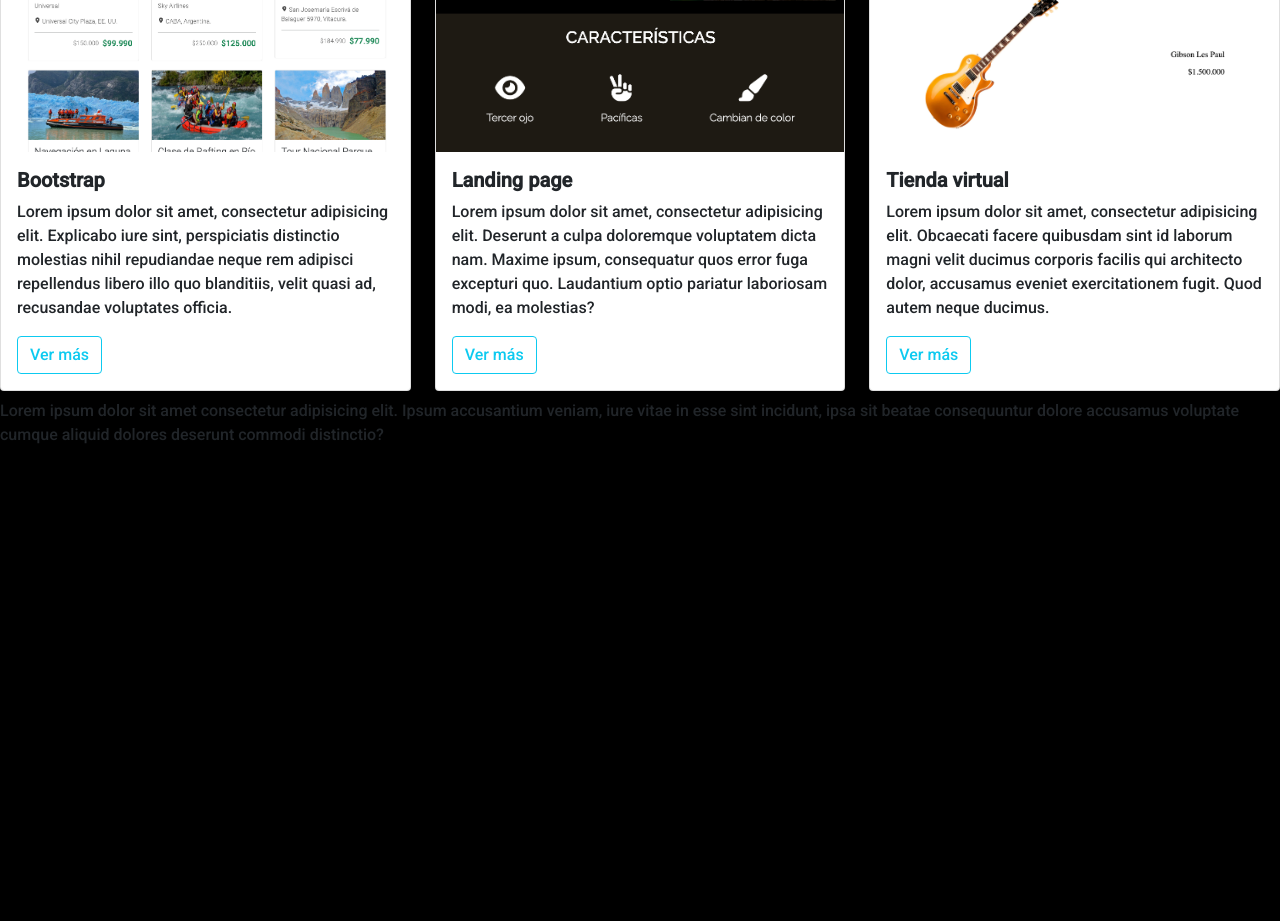
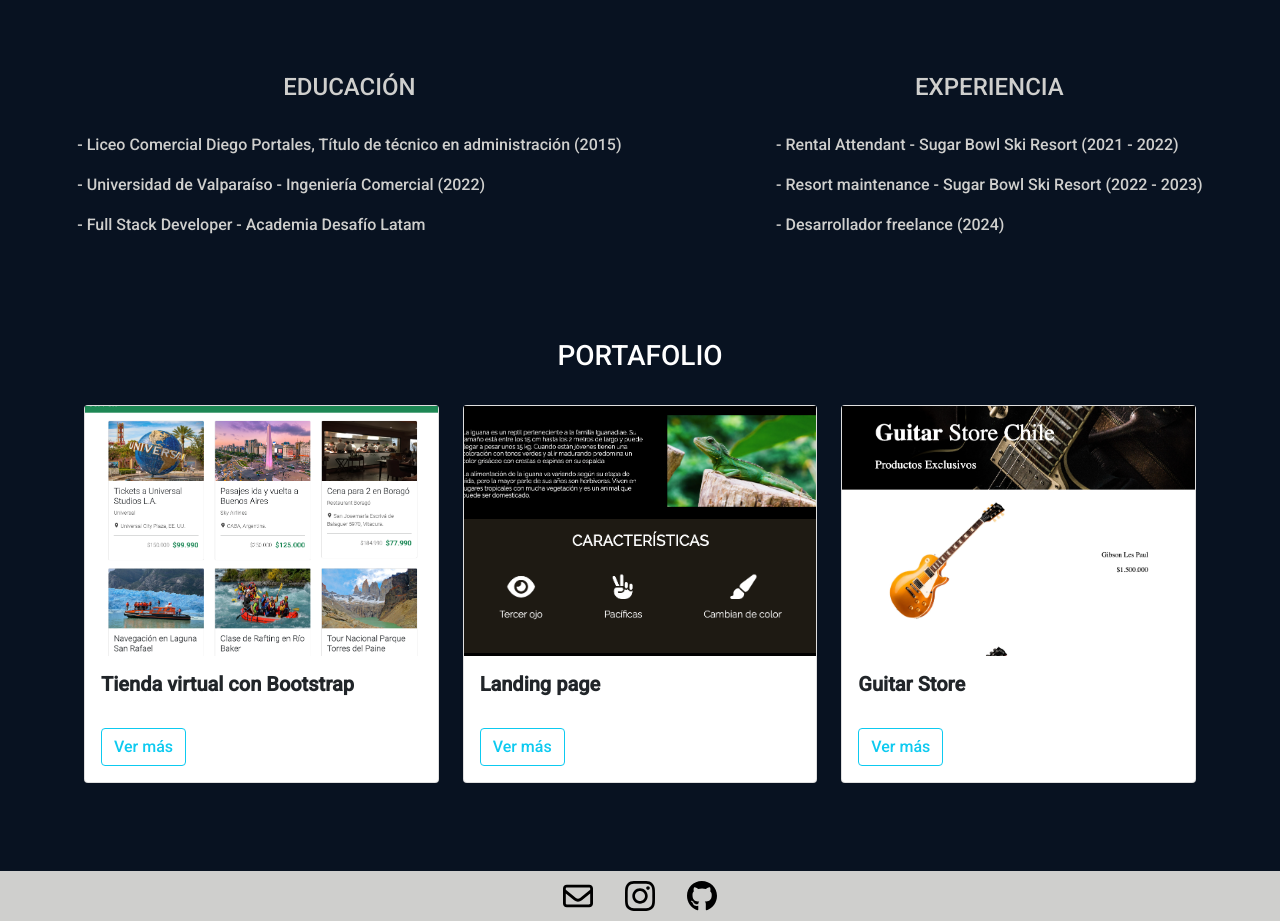
Before and after one commit to victor-yanez-chavarria/cristianrozas-cv, a plain HTML site: page index.html in a window 1280 px wide. Shown: the part 1333-2254 px from the top of the page. Before the commit the page ends 1780 px from the top, so only its background shows below. Drawn offline with nearby package versions, Linux system fonts and the light colour scheme.

Commit message:
Se agregaron imagenes y se cambiaron los colores

```diff
--- a/assets/css/style.css
+++ b/assets/css/style.css
@@ -1,7 +1,12 @@
 body{
     font-family: 'Roboto', sans-serif;
-    background-color: black;
+    background-color: #081221;
 }
+
+.text-color{
+    color: black;
+}
+
 .bienvenida{
     display: flex;
     flex-direction: column;
@@ -30,6 +35,12 @@ body{
 }
 
 /* Acerca de mi */
+
+.contenedor{
+    background-color: #CFCFCD;
+    margin: 5rem;
+    border-radius: 1rem;
+}
 
 .contenedor-sobremi{
     display: flex;
@@ -60,10 +71,28 @@ body{
     max-width: 45rem;
 }
 
+/* Más info */
+.contenedor-info{
+    color: #CFCFCD;
+    display: flex;
+    justify-content: space-around;
+    align-items: center;
+    height: 20rem;
+}
+
+.titulo-info{
+    text-transform: uppercase;
+    margin-bottom: 2rem;
+    text-align: center;
+    font-weight: 500;
+}
+
 /* Portafolio */
 
-.titulo-sobremi{
+.titulo-portafolio{
     font-weight: 500;
+    color: white;
+    text-transform: uppercase;
 }
 
 .image-top{
@@ -72,3 +101,17 @@ body{
     background-size: cover;
     background-position: center;
 }
+
+/* Footer */
+
+footer{
+    background-color: #CFCFCD;
+    margin-top: 5rem;
+}
+
+.contenedor-iconos{
+    display: flex;
+    justify-content: center;
+    align-items: center;
+    gap: 2rem;
+}
--- a/index.html
+++ b/index.html
@@ -24,7 +24,7 @@
     <header>
       <nav class="navbar navbar-expand-lg navbar-dark bg-muted">
         <div class="container-fluid">
-          <a class="navbar-brand" href="#">Cristian Rozas</a>
+          <a class="navbar-brand" href="#">Cristian Rozas DEV</a>
           <button
             class="navbar-toggler"
             type="button"
@@ -42,6 +42,9 @@
                 <a class="nav-link active" aria-current="page" href="#"
                   >Inicio</a
                 >
+              </li>
+              <li class="nav-item">
+                <a class="nav-link" aria-current="page" href="#">About</a>
               </li>
               <li class="nav-item">
                 <a class="nav-link" href="...">Portafolio</a>
@@ -71,20 +74,21 @@
       </div>
     </section>
 
-    <!-- Foto con descripción -->
+    <!-- Sobre mi -->
     <section>
+      <div class="contenedor">
         <div class="contenedor-sobremi">
           <div class="contenedor-foto">
             <img src="..." alt="" />
           </div>
           <div class="sobre-mi">
-          <div>
-            <h3>Sobre mi</h3>
+            <div class="text-color">
+              <h3>About</h3>
               <p>
-              Lorem ipsum dolor, sit amet consectetur adipisicing elit. Culpa in
-              placeat iusto, vitae minima, perspiciatis saepe alias expedita
-              numquam laborum sit aut autem magni impedit molestiae perferendis
-              a iure iste.
+                Lorem ipsum dolor, sit amet consectetur adipisicing elit. Culpa
+                in placeat iusto, vitae minima, perspiciatis saepe alias
+                expedita numquam laborum sit aut autem magni impedit molestiae
+                perferendis a iure iste.
               </p>
 
               <p>
@@ -97,27 +101,43 @@
               <p>
                 Lorem ipsum dolor sit amet consectetur adipisicing elit.
                 Architecto eius exercitationem corporis maiores totam earum
-              mollitia vero at, illum nemo delectus aut nihil inventore alias? A
-              incidunt non ea suscipit?
+                mollitia vero at, illum nemo delectus aut nihil inventore alias?
+                A incidunt non ea suscipit?
               </p>
+            </div>
           </div>
         </div>
       </div>
     </section>
 
-    <!-- Curriculum por sección -->
-    <!-- Educación -->
+    <!-- Más info -->
+    <section>
+      <div class="contenedor-info">
+        <div>
+          <h4 class="titulo-info">Educación</h4>
+          <p>
+            - Liceo Comercial Diego Portales, Título de técnico en
+            administración (2015)
+          </p>
+          <p>- Universidad de Valparaíso - Ingeniería Comercial (2022)</p>
+          <p>- Full Stack Developer - Academia Desafío Latam</p>
+        </div>
 
-    <!-- Experiencia -->
+        <div>
+          <h4 class="titulo-info">Experiencia</h4>
+          <p>- Rental Attendant - Sugar Bowl Ski Resort (2021 - 2022)</p>
+          <p>- Resort maintenance - Sugar Bowl Ski Resort (2022 - 2023)</p>
+          <p>- Desarrollador freelance (2024)</p>
+        </div>
+      </div>
+    </section>
 
     <!-- Portafolio -->
 
     <section>
-      <h3 class="display-7 text-center text-dark mb-3 titulo-sobremi">
-        Portafolio
-      </h3>
+      <h3 class="text-center m-3 mb-4 titulo-portafolio">Portafolio</h3>
 
-      <div class="row">
+      <div class="row mx-5 px-4">
         <div class="col-12 col-sm-4 py-2">
           <div class="card">
             <div
@@ -127,14 +147,8 @@
               "
             ></div>
             <div class="card-body">
-              <h5 class="card-title fw-bold">Bootstrap</h5>
-              <p class="card-text">
-                Lorem ipsum dolor sit amet, consectetur adipisicing elit.
-                Explicabo iure sint, perspiciatis distinctio molestias nihil
-                repudiandae neque rem adipisci repellendus libero illo quo
-                blanditiis, velit quasi ad, recusandae voluptates officia.
-              </p>
-              <button type="button" class="btn btn-outline-info">
+              <h5 class="card-title fw-bold">Tienda virtual con Bootstrap</h5>
+              <button type="button" class="btn btn-outline-info mt-4">
                 Ver más
               </button>
             </div>
@@ -150,13 +164,8 @@
             ></div>
             <div class="card-body">
               <h5 class="card-title fw-bold">Landing page</h5>
-              <p class="card-text">
-                Lorem ipsum dolor sit amet, consectetur adipisicing elit.
-                Deserunt a culpa doloremque voluptatem dicta nam. Maxime ipsum,
-                consequatur quos error fuga excepturi quo. Laudantium optio
-                pariatur laboriosam modi, ea molestias?
-              </p>
-              <button type="button" class="btn btn-outline-info">
+
+              <button type="button" class="btn btn-outline-info mt-4">
                 Ver más
               </button>
             </div>
@@ -171,14 +180,8 @@
               "
             ></div>
             <div class="card-body">
-              <h5 class="card-title fw-bold">Tienda virtual</h5>
-              <p class="card-text">
-                Lorem ipsum dolor sit amet, consectetur adipisicing elit.
-                Obcaecati facere quibusdam sint id laborum magni velit ducimus
-                corporis facilis qui architecto dolor, accusamus eveniet
-                exercitationem fugit. Quod autem neque ducimus.
-              </p>
-              <button type="button" class="btn btn-outline-info">
+              <h5 class="card-title fw-bold">Guitar Store</h5>
+              <button type="button" class="btn btn-outline-info mt-4">
                 Ver más
               </button>
             </div>
@@ -187,12 +190,43 @@
       </div>
     </section>
 
+    <!-- Formulario -->
+
     <footer>
-      <div>
-        Lorem ipsum dolor sit amet consectetur adipisicing elit. Ipsum
-        accusantium veniam, iure vitae in esse sint incidunt, ipsa sit beatae
-        consequuntur dolore accusamus voluptate cumque aliquid dolores deserunt
-        commodi distinctio?
+      <div class="contenedor-iconos">
+        <svg
+          xmlns="http://www.w3.org/2000/svg"
+          height="50"
+          width="30"
+          viewBox="0 0 512 512"
+        >
+          <!--!Font Awesome Free 6.5.1 by @fontawesome - https://fontawesome.com License - https://fontawesome.com/license/free Copyright 2024 Fonticons, Inc.-->
+          <path
+            d="M64 112c-8.8 0-16 7.2-16 16v22.1L220.5 291.7c20.7 17 50.4 17 71.1 0L464 150.1V128c0-8.8-7.2-16-16-16H64zM48 212.2V384c0 8.8 7.2 16 16 16H448c8.8 0 16-7.2 16-16V212.2L322 328.8c-38.4 31.5-93.7 31.5-132 0L48 212.2zM0 128C0 92.7 28.7 64 64 64H448c35.3 0 64 28.7 64 64V384c0 35.3-28.7 64-64 64H64c-35.3 0-64-28.7-64-64V128z"
+          />
+        </svg>
+        <svg
+          xmlns="http://www.w3.org/2000/svg"
+          height="50"
+          width="30"
+          viewBox="0 0 448 512"
+        >
+          <!--!Font Awesome Free 6.5.1 by @fontawesome - https://fontawesome.com License - https://fontawesome.com/license/free Copyright 2024 Fonticons, Inc.-->
+          <path
+            d="M224.1 141c-63.6 0-114.9 51.3-114.9 114.9s51.3 114.9 114.9 114.9S339 319.5 339 255.9 287.7 141 224.1 141zm0 189.6c-41.1 0-74.7-33.5-74.7-74.7s33.5-74.7 74.7-74.7 74.7 33.5 74.7 74.7-33.6 74.7-74.7 74.7zm146.4-194.3c0 14.9-12 26.8-26.8 26.8-14.9 0-26.8-12-26.8-26.8s12-26.8 26.8-26.8 26.8 12 26.8 26.8zm76.1 27.2c-1.7-35.9-9.9-67.7-36.2-93.9-26.2-26.2-58-34.4-93.9-36.2-37-2.1-147.9-2.1-184.9 0-35.8 1.7-67.6 9.9-93.9 36.1s-34.4 58-36.2 93.9c-2.1 37-2.1 147.9 0 184.9 1.7 35.9 9.9 67.7 36.2 93.9s58 34.4 93.9 36.2c37 2.1 147.9 2.1 184.9 0 35.9-1.7 67.7-9.9 93.9-36.2 26.2-26.2 34.4-58 36.2-93.9 2.1-37 2.1-147.8 0-184.8zM398.8 388c-7.8 19.6-22.9 34.7-42.6 42.6-29.5 11.7-99.5 9-132.1 9s-102.7 2.6-132.1-9c-19.6-7.8-34.7-22.9-42.6-42.6-11.7-29.5-9-99.5-9-132.1s-2.6-102.7 9-132.1c7.8-19.6 22.9-34.7 42.6-42.6 29.5-11.7 99.5-9 132.1-9s102.7-2.6 132.1 9c19.6 7.8 34.7 22.9 42.6 42.6 11.7 29.5 9 99.5 9 132.1s2.7 102.7-9 132.1z"
+          />
+        </svg>
+        <svg
+          xmlns="http://www.w3.org/2000/svg"
+          height="50"
+          width="30"
+          viewBox="0 0 496 512"
+        >
+          <!--!Font Awesome Free 6.5.1 by @fontawesome - https://fontawesome.com License - https://fontawesome.com/license/free Copyright 2024 Fonticons, Inc.-->
+          <path
+            d="M165.9 397.4c0 2-2.3 3.6-5.2 3.6-3.3 .3-5.6-1.3-5.6-3.6 0-2 2.3-3.6 5.2-3.6 3-.3 5.6 1.3 5.6 3.6zm-31.1-4.5c-.7 2 1.3 4.3 4.3 4.9 2.6 1 5.6 0 6.2-2s-1.3-4.3-4.3-5.2c-2.6-.7-5.5 .3-6.2 2.3zm44.2-1.7c-2.9 .7-4.9 2.6-4.6 4.9 .3 2 2.9 3.3 5.9 2.6 2.9-.7 4.9-2.6 4.6-4.6-.3-1.9-3-3.2-5.9-2.9zM244.8 8C106.1 8 0 113.3 0 252c0 110.9 69.8 205.8 169.5 239.2 12.8 2.3 17.3-5.6 17.3-12.1 0-6.2-.3-40.4-.3-61.4 0 0-70 15-84.7-29.8 0 0-11.4-29.1-27.8-36.6 0 0-22.9-15.7 1.6-15.4 0 0 24.9 2 38.6 25.8 21.9 38.6 58.6 27.5 72.9 20.9 2.3-16 8.8-27.1 16-33.7-55.9-6.2-112.3-14.3-112.3-110.5 0-27.5 7.6-41.3 23.6-58.9-2.6-6.5-11.1-33.3 2.6-67.9 20.9-6.5 69 27 69 27 20-5.6 41.5-8.5 62.8-8.5s42.8 2.9 62.8 8.5c0 0 48.1-33.6 69-27 13.7 34.7 5.2 61.4 2.6 67.9 16 17.7 25.8 31.5 25.8 58.9 0 96.5-58.9 104.2-114.8 110.5 9.2 7.9 17 22.9 17 46.4 0 33.7-.3 75.4-.3 83.6 0 6.5 4.6 14.4 17.3 12.1C428.2 457.8 496 362.9 496 252 496 113.3 383.5 8 244.8 8zM97.2 352.9c-1.3 1-1 3.3 .7 5.2 1.6 1.6 3.9 2.3 5.2 1 1.3-1 1-3.3-.7-5.2-1.6-1.6-3.9-2.3-5.2-1zm-10.8-8.1c-.7 1.3 .3 2.9 2.3 3.9 1.6 1 3.6 .7 4.3-.7 .7-1.3-.3-2.9-2.3-3.9-2-.6-3.6-.3-4.3 .7zm32.4 35.6c-1.6 1.3-1 4.3 1.3 6.2 2.3 2.3 5.2 2.6 6.5 1 1.3-1.3 .7-4.3-1.3-6.2-2.2-2.3-5.2-2.6-6.5-1zm-11.4-14.7c-1.6 1-1.6 3.6 0 5.9 1.6 2.3 4.3 3.3 5.6 2.3 1.6-1.3 1.6-3.9 0-6.2-1.4-2.3-4-3.3-5.6-2z"
+          />
+        </svg>
       </div>
       <script
         src="https://cdn.jsdelivr.net/npm/bootstrap@5.0.2/dist/js/bootstrap.bundle.min.js"
```
Also changed, not shown: assets/img/1.png (added). Lines whose indentation alone changed are shown as unchanged.
